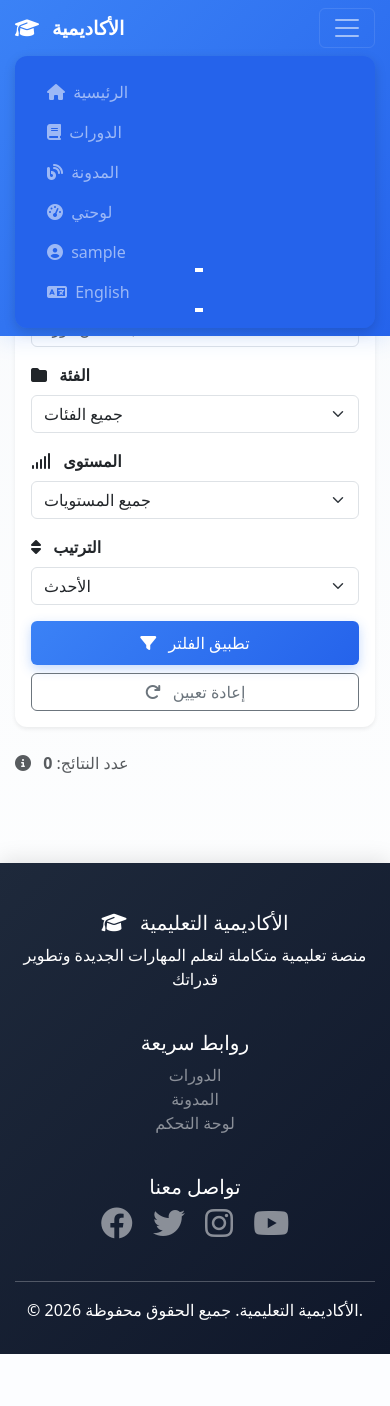
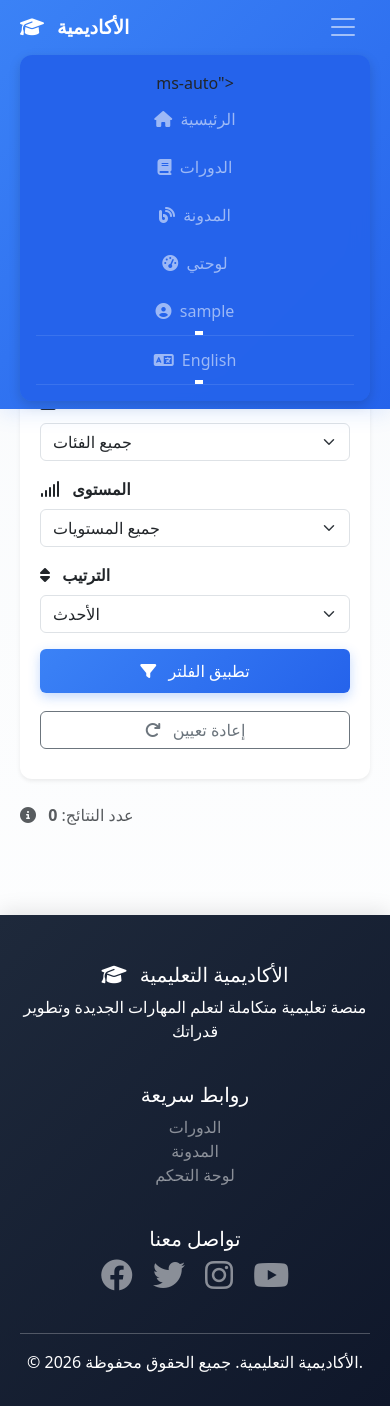
Before and after one commit to ayakakaa135-boop/academy-platform, a Django app: page /en/courses/ in a window 390 px wide, after a click that opens the changed part. Before the commit the page ends 1354 px from the top, so only its background shows below. Run offline with Django 5.2, Linux system fonts and the light colour scheme; the visitor is signed in with stand-in values (Sample User, id 1); data comes from the database, SQL or seed files in the repository; data that the repository does not hold is empty; some libraries are stand-ins or nearby versions.

Commit message:
Fix: Final comprehensive responsiveness update for base.html and mobile navigation

```diff
--- a/templates/base.html
+++ b/templates/base.html
@@ -41,31 +41,61 @@
 
         body {
             font-family: {% if LANGUAGE_CODE == 'ar' %}'Cairo', {% endif %}system-ui, -apple-system, 'Segoe UI', sans-serif;
-            padding-top: 76px;
+            padding-top: 80px;
             background: linear-gradient(to bottom, #f8fafc 0%, #ffffff 100%);
             min-height: 100vh;
-            overflow-x: hidden; /* منع التمرير الأفقي على الجوال */
+            overflow-x: hidden;
+            width: 100%;
         }
 
-        /* تحسين التجاوب للصور والحاويات */
+        /* تحسين التجاوب العام */
+        .container, .container-fluid {
+            padding-left: 1.25rem;
+            padding-right: 1.25rem;
+        }
+
         img {
             max-width: 100%;
             height: auto;
+            display: block;
         }
 
-        .container {
-            max-width: 1200px;
-            padding-left: 15px;
-            padding-right: 15px;
+        /* تحسين شريط التنقل للجوال */
+        @media (max-width: 991.98px) {
+            body {
+                padding-top: 70px;
+            }
+            .navbar-collapse {
+                background: rgba(37, 99, 235, 0.98);
+                margin-top: 10px;
+                padding: 20px;
+                border-radius: 15px;
+                box-shadow: 0 10px 30px rgba(0,0,0,0.2);
+                backdrop-filter: blur(10px);
+            }
+            .nav-link {
+                padding: 12px 0 !important;
+                border-bottom: 1px solid rgba(255,255,255,0.1);
+            }
+            .nav-link:last-child {
+                border-bottom: none;
+            }
+            .dropdown-menu {
+                background: rgba(255,255,255,0.05);
+                border: none;
+                padding-left: 15px;
+            }
+            .dropdown-item {
+                color: rgba(255,255,255,0.9) !important;
+            }
         }
 
-        @media (max-width: 768px) {
-            body {
-                padding-top: 66px;
-            }
-            .navbar-brand {
-                font-size: 1.2rem;
-            }
+        /* تحسين الخطوط والهوامش للشاشات الصغيرة */
+        @media (max-width: 576px) {
+            h1 { font-size: 1.75rem; }
+            h2 { font-size: 1.5rem; }
+            .btn { width: 100%; margin-bottom: 10px; }
+            .card-body { padding: 1.25rem; }
         }
 
         /* ✅ IMPROVED: Hero Section - Responsive */
@@ -375,12 +405,12 @@
                 {% trans "الأكاديمية" %}
             </a>
 
-            <button class="navbar-toggler" type="button" data-bs-toggle="collapse" data-bs-target="#navbarNav" aria-label="Toggle navigation">
+            <button cl            <button class="navbar-toggler border-0 shadow-none" type="button" data-bs-toggle="collapse" data-bs-target="#navbarNav" aria-controls="navbarNav" aria-expanded="false" aria-label="Toggle navigation">
                 <span class="navbar-toggler-icon"></span>
             </button>
 
             <div class="collapse navbar-collapse" id="navbarNav">
-                <ul class="navbar-nav ms-auto">
+                <ul class="navbar-nav ms-auto text-center text-lg-start">ms-auto">
                     <li class="nav-item">
                         <a class="nav-link" href="{% url 'courses:home' %}">
                             <i class="fas fa-home me-1"></i>
```
